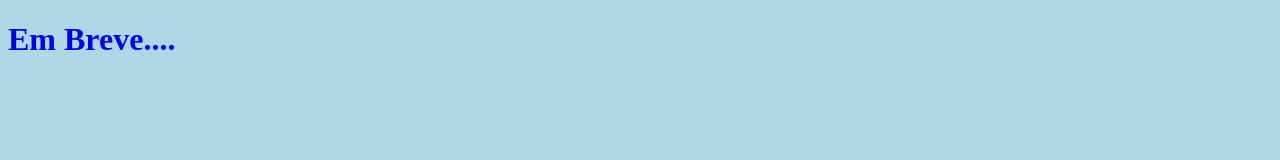
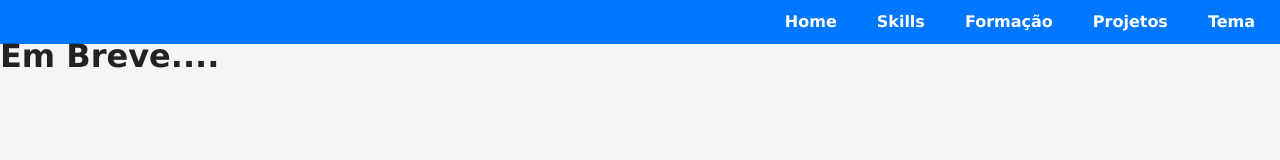
Before and after one commit to EltonLino/projeto-porfolio, a plain HTML site: page index.html in a window 1280 px wide. Drawn offline with Linux system fonts and the light colour scheme.

Commit message:
Criei menu textual

```diff
--- a/estilos/style.css
+++ b/estilos/style.css
@@ -1,13 +1,50 @@
-/*
-  Variáveis para cores:
-  --fundo-principal
-  --texto
-  --texto-inverso
-  --destaque
-  --destaque-inverso
-  --fundo-card
-*/
-body{
-  background-color: lightblue;
-  color: blue;
+* {
+    margin: 0;
+    padding: 0;
+    box-sizing: border-box;
 }
+
+:root {
+    --fundo-principal: #f5f5f5;
+    --texto: #222222;
+    --texto-inverso: #ffffff;
+    --destaque: #0077ff;
+    --destaque-inverso: #66bbff;
+    --fundo-card: #ffffff;
+}
+
+body {
+  font-family: Verdana, Geneva, Tahoma, sans-serif;
+  line-height: 1.5em;
+  background-color: var(--fundo-principal);
+  color: var(--texto);
+}
+
+header {
+    background-color: var(--destaque);
+    color: var(--texto);
+    padding: 10px;
+    display: flex;
+    justify-content: flex-end;
+    align-content: center;
+}
+
+nav#menu ul {
+    list-style: none;
+    display: flex;
+    gap: 10px;
+}
+
+nav#menu a{
+  text-decoration: none;
+  color: var(--texto-inverso);
+  font-weight: 600;
+  padding: 12px 15px;
+  border-radius: 5px;
+  transition: background-color 0.3s, color 0.3s;
+}
+
+nav#menu a:hover {
+    background-color: var(--destaque-inverso);
+    color: var(--texto);
+}
--- a/index.html
+++ b/index.html
@@ -9,7 +9,15 @@
 </head>
 <body>
     <header>
-
+        <nav id="menu">
+            <ul>
+                <li><a href="#">Home</a></li>
+                <li><a href="#">Skills</a></li>
+                <li><a href="#">Formação</a></li>
+                <li><a href="#">Projetos</a></li>
+                <li><a href="#">Tema</a></li>
+            </ul>
+        </nav>
     </header>
 
     <main>
```
